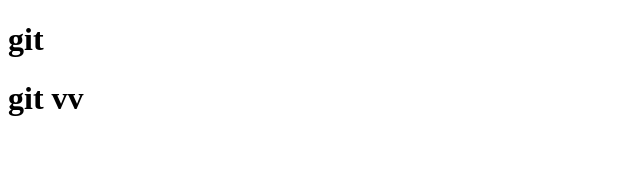
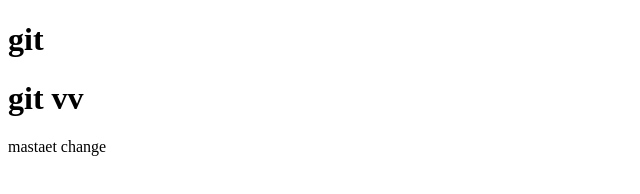
Before and after one commit to anjucj/datewithgit-sample, a plain HTML site: page hi.html in a window 1280 px wide. Shown: the whole page, without its empty margins (0-640 px from the left). Drawn offline with Linux system fonts and the light colour scheme.

Commit message:
5 master

```diff
--- a/hi.html
+++ b/hi.html
@@ -8,6 +8,6 @@
 <body>
     <h1>git</h1>
     <h1>git vv</h1>
-
+mastaet change
 </body>
 </html>
```
